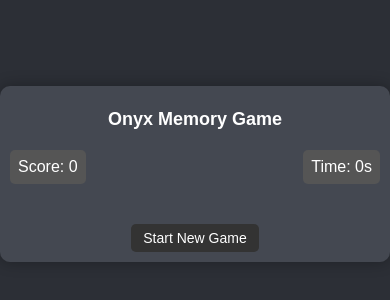
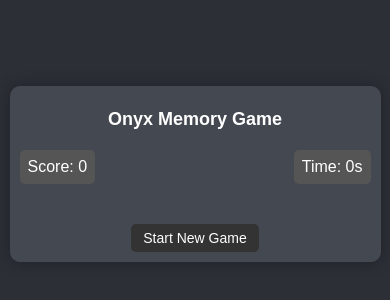
Before and after one commit to Joy-S-S/Memory-Game, a plain HTML site: page index.html in a window 390 px wide. Shown: the part 248-548 px from the top of the page. Drawn offline with Linux system fonts and the light colour scheme.

Commit message:
Update style.css

```diff
--- a/style.css
+++ b/style.css
@@ -14,9 +14,10 @@ body {
   background-color: #444851; /* Darker background for the container */
   border-radius: 10px;
   box-shadow: 0 0 15px rgba(0, 0, 0, 0.3);
-  width: 450px;
+  width: 80%; /* Slightly smaller width */
+  max-width: 450px; /* Limit maximum width */
   position: relative;
-  max-width: 100%; /* Makes the container responsive */
+  margin: 0 auto; /* Center the game container */
 }
 
 h1 {
@@ -131,8 +132,7 @@ button:active {
 /* For tablet and small screens (up to 768px) */
 @media (max-width: 768px) {
   .game-container {
-    width: 90%;
-    padding: 15px;
+    width: 85%; /* Slightly smaller for tablets */
   }
 
   h1 {
@@ -164,7 +164,7 @@ button:active {
 /* For small screens and mobile devices (up to 480px) */
 @media (max-width: 480px) {
   .game-container {
-    width: 100%;
+    width: 90%; /* Smaller for mobile screens */
     padding: 10px;
   }
 
```
